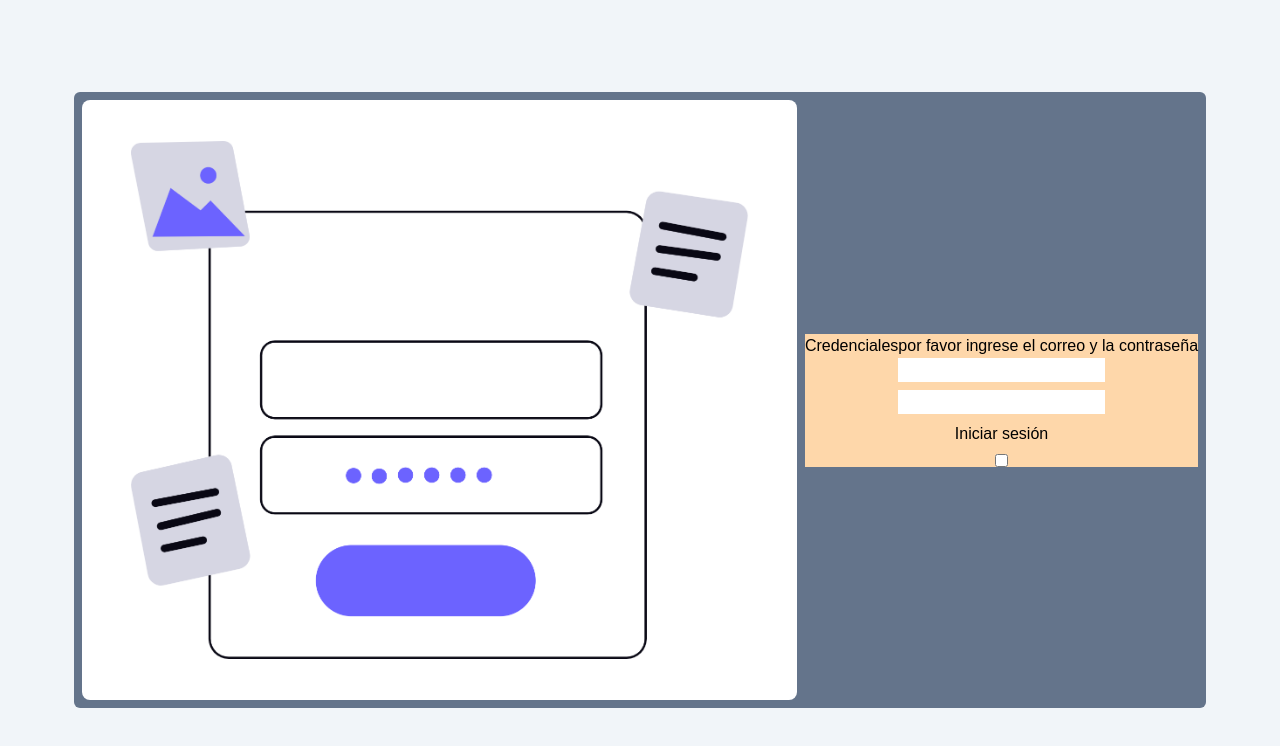
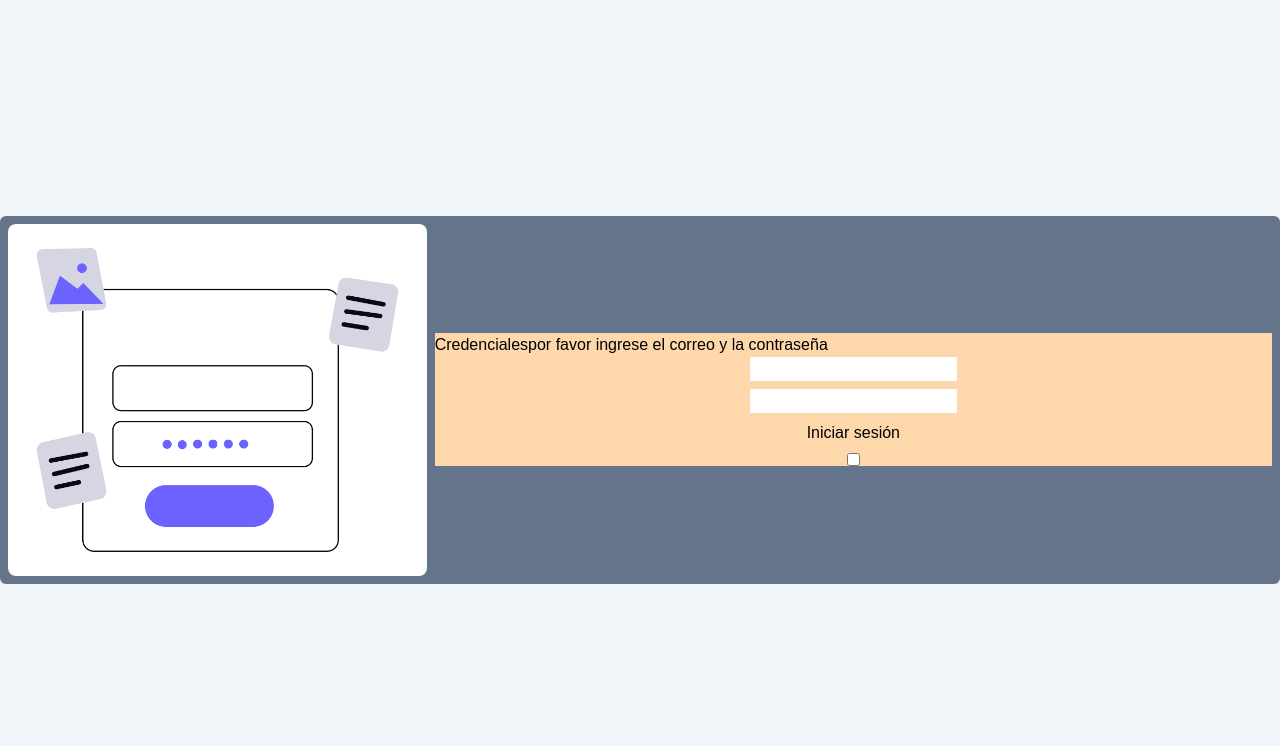
Before and after one commit to andersonNB/dashboardPokemon, a Next.js app: page / in a window 1280 px wide. Shown: the top 746 px of the page. Built offline with nearby package versions, Linux system fonts and the light colour scheme.

Commit message:
FEATURE: beta desing

```diff
--- a/src/app/login/FormLoginContainer/index.tsx
+++ b/src/app/login/FormLoginContainer/index.tsx
@@ -2,13 +2,13 @@ import React from "react";
 
 const FormLoginContainer = () => {
 	return (
-		<div className="h-full bg-orange-200 ">
+		<div className="h-full bg-orange-200 w-full">
 			<div>
 				<span>Credenciales</span>
 				<span>por favor ingrese el correo y la contraseña</span>
 			</div>
 
-			<form className="flex flex-col justify-center items-center gap-2">
+			<form className="flex flex-col justify-center items-center gap-2 w-full">
 				<input type="text" title="Correo electronico" />
 				<input type="text" title="Contraseña" />
 				<button>Iniciar sesión</button>
--- a/src/app/login/page.tsx
+++ b/src/app/login/page.tsx
@@ -6,14 +6,11 @@ import FormLoginContainer from "./FormLoginContainer";
 const LoginPage = () => {
 	return (
 		<div className="flex justify-center items-center w-full h-screen">
-			<div className="flex items-center gap-2 bg-slate-500 rounded-md p-2">
-				<Image
-					src={login}
-					alt="imagen login"
-					height={600}
-					style={{borderRadius: 8}}
-				/>
-				<div className="h-full ">
+			<div className="flex items-center gap-2 bg-slate-500 rounded-md p-2 w- ">
+				<div className=" h-1/2 w-1/2 ">
+					<Image src={login} alt="imagen login" style={{borderRadius: 8}} />
+				</div>
+				<div className="h-full w-full bg-red-400">
 					<FormLoginContainer />
 				</div>
 			</div>
```
